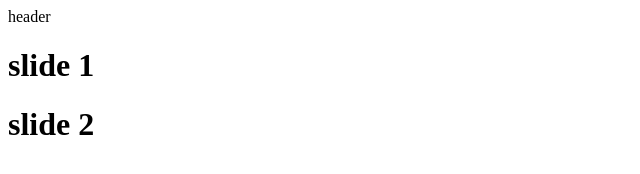
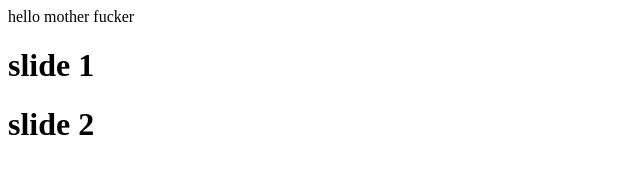
Before and after one commit to meti1384/git_project1, a plain HTML site: page index.html in a window 1280 px wide. Shown: the whole page, without its empty margins (0-640 px from the left). Drawn offline with Linux system fonts and the light colour scheme.

Commit message:
update header

```diff
--- a/index.html
+++ b/index.html
@@ -6,7 +6,7 @@
     <title>Document</title>
 </head>
 <body>
-    <header>header</header>
+    <header>hello mother fucker</header>
     <h1>slide 1</h1>
     <h1>slide 2</h1>
 
```
